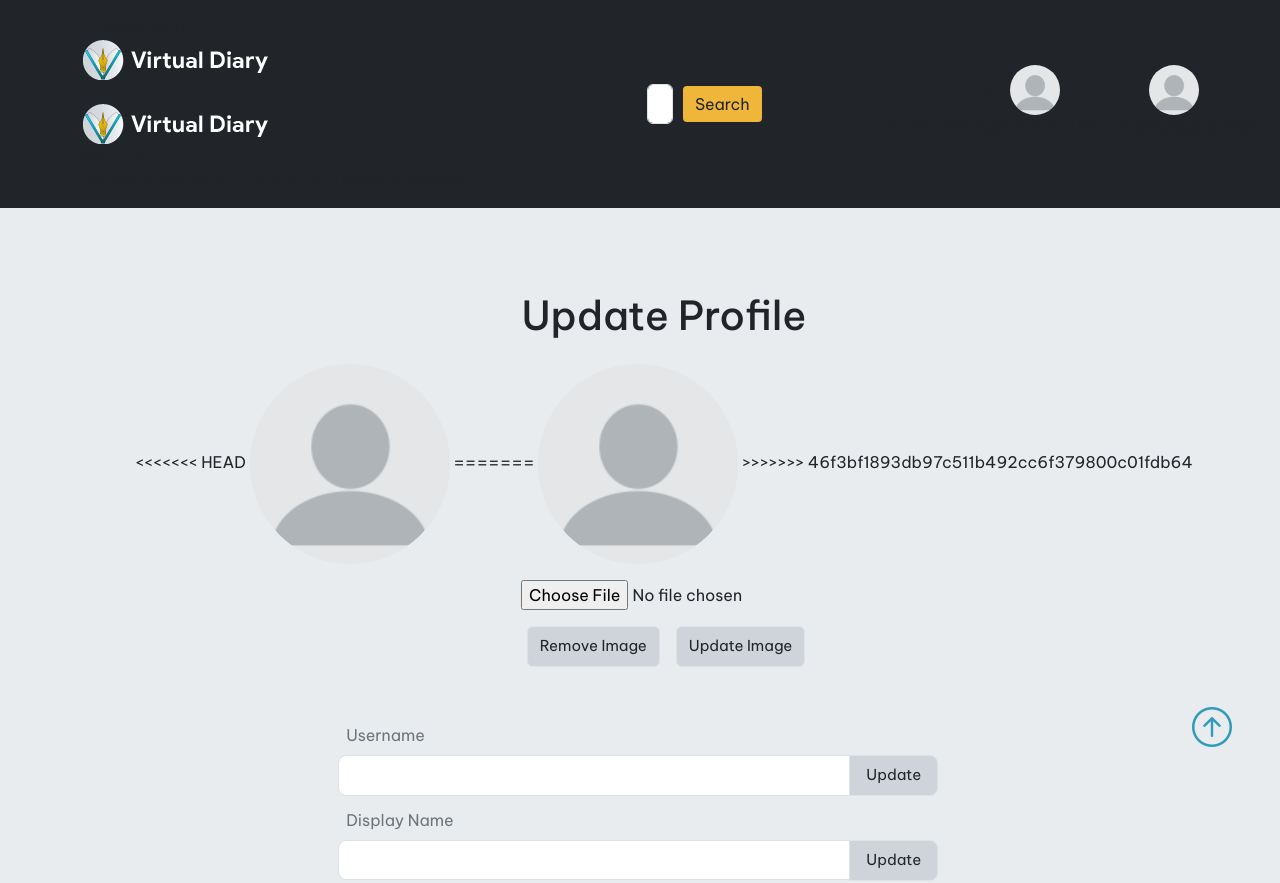
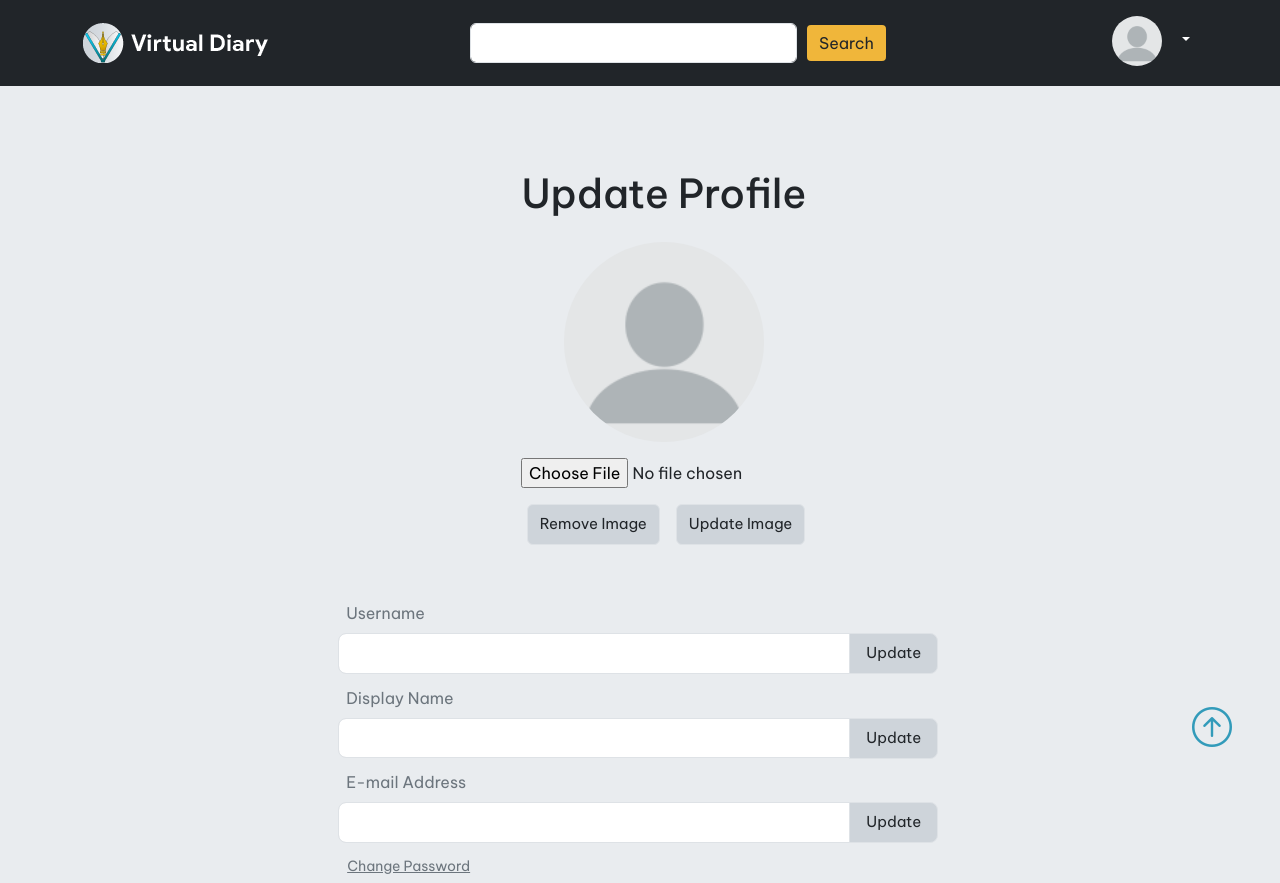
Before and after one commit to kaid0011/Team06_BSCS3AB, a CodeIgniter app: page /database/index.php/updateprofile/index in a window 1280 px wide. Shown: the top 883 px of the page. Run offline with CodeIgniter, Linux system fonts and the light colour scheme; some libraries are stand-ins or nearby versions; some web fonts are replaced.

Commit message:
allana romero

```diff
--- a/application/views/navbar.php
+++ b/application/views/navbar.php
@@ -7,7 +7,7 @@ switch ($navbar) {
             <div class="container">
 
                 <!-- Logo Image-->
-                <a href="<?= base_url() ?>" class="navbar-brand logo"><img src="<?= base_url('assets/images/vdLogo.png')?>" alt="vd logo" height="40px" /></a>
+                <a href="<?= base_url() ?>" class="navbar-brand logo"><img src="<?= base_url('assets/images/vdLogo.png') ?>" alt="vd logo" height="40px" /></a>
 
                 <!-- Hamburger Menu -->
                 <button class="navbar-toggler collapsed" type="button" data-bs-toggle="collapse" data-bs-target="#navmenu">
@@ -117,7 +117,6 @@ switch ($navbar) {
                 <ul class="navbar-nav align-items-center navbar-right w-100">
                     <!-- Logo Image -->
                     <div class="roww">
-<<<<<<< HEAD
                         <li class="block1">
                             <?php
                             if ($this->session->userdata('userName') == 'admin') {
@@ -132,37 +131,12 @@ switch ($navbar) {
                                     ?>
                                     <picture>
                                         <source media="(max-width: 990px)" srcset="<?= base_url('assets/images/vd_Logo.png') ?>">
-                                        <img src="<?= base_url('assets/images/vdLogo.png') ?>" height="40px" />
+                                        <img src="<?= base_url('assets/images/vdLogo.png') ?>" alt="vd logo" height="40px" />
                                     </picture>
                                     </a>
                         </li>
 
                         <!-- Toggler Menu -->
-=======
-                    <li class="block1">
-                        <?php
-                            if($this->session->userdata('userName') == 'admin')
-                            {
-                        ?>
-                            <a href="<?= base_url('supportteam') ?>" class="navbar-brand h1 text-light mr-auto">
-                        <?php
-                            }
-                            else
-                            {
-                        ?>
-                            <a href="<?= base_url('mainpage') ?>" class="navbar-brand h1 text-light mr-auto">
-                        <?php
-                            }
-                        ?>
-                            <picture>
-                                <source media="(max-width: 990px)" srcset="<?= base_url('assets/images/vd_Logo.png') ?>">
-                                <img src="<?= base_url('assets/images/vdLogo.png') ?>" alt="vd logo" height="40px" />
-                            </picture>
-                    </a>
-                    </li>
-
-                    <!-- Toggler Menu -->
->>>>>>> 46f3bf1893db97c511b492cc6f379800c01fdb64
                         <!-- Search Bar -->
                         <button class="navbar-toggler block2 mx-auto resp align-items-center" style="color: white; width:100px;" data-bs-toggle="collapse" data-bs-target="#searcharea" class="navbar-toggler" aria-controls="searcharea" aria-expanded="false" aria-label="Toggle navigation">
                             <span class="bi bi-search"></span>
@@ -195,13 +169,8 @@ switch ($navbar) {
                             </a>
                         </li>
                         <li class="mb-1">
-<<<<<<< HEAD
                             <?php $source = $this->UpdateProfile_model->getImage(); ?>
-                            <a href="#"><img style="width: 50px; height: 50px; border-radius: 100px; object-fit: cover;" ; src="<?= base_url($source) ?>"></a>
-=======
-                        <?php $source = $this->UpdateProfile_model->getImage();?>
-                            <a href="#"><img style="width: 50px; height: 50px; border-radius: 100px; object-fit: cover;" ; src="<?= base_url($source) ?>"  alt="user profile"></a>
->>>>>>> 46f3bf1893db97c511b492cc6f379800c01fdb64
+                            <a href="#"><img style="width: 50px; height: 50px; border-radius: 100px; object-fit: cover;" ; src="<?= base_url($source) ?>" alt="user profile"></a>
                         </li>
 
                         <li class="ms-2 navbar-item dropdown mb-2">
--- a/application/views/pages/navbar/updateprofile.php
+++ b/application/views/pages/navbar/updateprofile.php
@@ -7,13 +7,8 @@
     <div class="align-items-center justify-content-center">
 
       <div class="justify-content-center align-items-center text-center ps-5">
-<<<<<<< HEAD
         <?php $source = $this->UpdateProfile_model->getImage(); ?>
-        <a href="#"><img src="<?= base_url($source) ?>" style="height: 200px; width: 200px; border-radius: 100px; object-fit: cover;"></a>
-=======
-        <?php $source = $this->UpdateProfile_model->getImage();?>
-        <a href="#"><img src="<?= base_url($source)?>" style="height: 200px; width: 200px; border-radius: 100px; object-fit: cover;" alt="user profile"></a>
->>>>>>> 46f3bf1893db97c511b492cc6f379800c01fdb64
+        <a href="#"><img src="<?= base_url($source) ?>" style="height: 200px; width: 200px; border-radius: 100px; object-fit: cover;" alt="user profile"></a>
       </div>
 
       <form method="post" enctype="multipart/form-data" action="<?= base_url('updateprofile/image') ?>">
```
Also changed, not shown: application/views/pages/privatenotebook/withpicviewprivate.php (+17 -34 lines).
